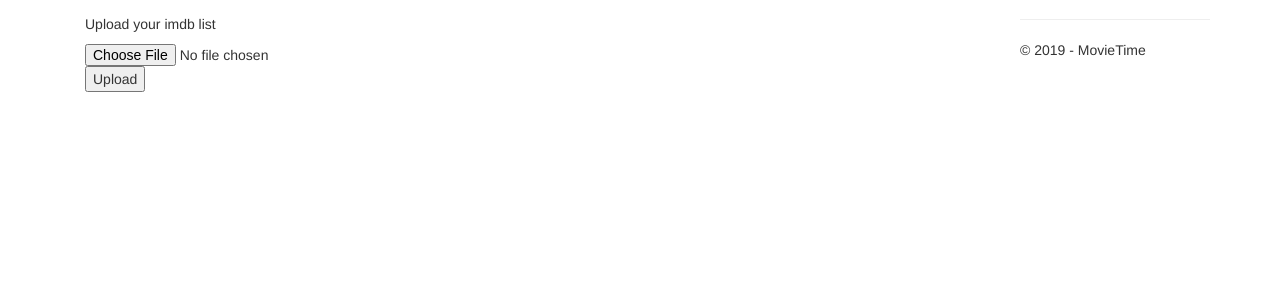
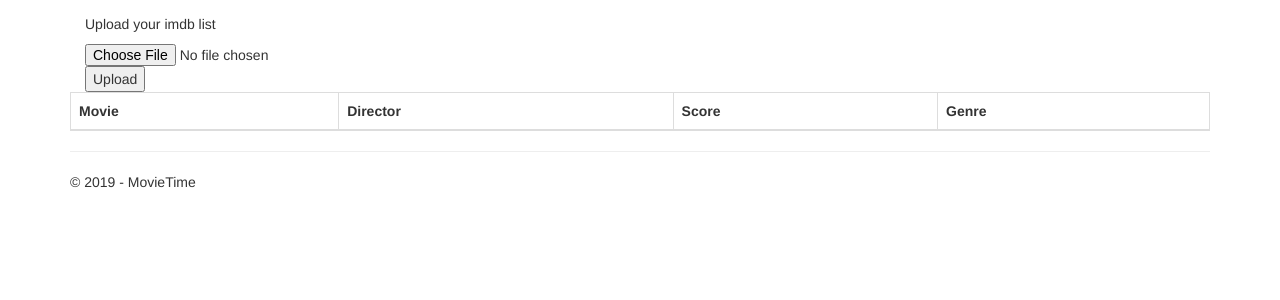
Before and after one commit to ktagseth88/MovieTime, an ASP.NET Core app: page /Home/Index in a window 1280 px wide. Shown: the part 51-351 px from the top of the page. Run offline with ASP.NET Core 8, Linux system fonts and the light colour scheme; the visitor is signed in with stand-in values (Sample User, id 1); lists and menus that the app fills with data are empty; some libraries are stand-ins or nearby versions.

Commit message:
showing users movie list on home page

```diff
--- a/MovieTime/Controllers/HomeController.cs
+++ b/MovieTime/Controllers/HomeController.cs
@@ -26,7 +26,15 @@
 
         public IActionResult Index()
         {
-            return View();
+            var userMovieDetails = _watchListService.GetUserMovieList(HttpContext.User.Identity.Name).Select(x => new ViewModels.UserMovieDetailViewModel
+            {
+                Rating = x.Rating,
+                Director = x.Director,
+                MovieTitle = x.MovieTitle,
+                Genre = x.Genre
+            });
+
+            return View(userMovieDetails);
         }
 
         [HttpPost]
@@ -34,7 +42,7 @@
         {
             var contents = new List<WatchListUpload>();
 
-            using(var reader = new StreamReader(watchlistEntry.OpenReadStream()))
+            using(var reader = new StreamReader(watchlistEntry.OpenReadStream(), System.Text.Encoding.UTF8))
             {
                 //fileContents = await reader.ReadToEndAsync();
                 var csvReader = new CsvReader(reader);
@@ -57,7 +65,7 @@
 
             _watchListService.UpsertWatchList(watchlist);
 
-            return Ok(new { Count = contents.Count() });
+            return RedirectToAction("Index");
         }
 
         public IActionResult Error()
--- a/MovieTime/Views/Home/Index.cshtml
+++ b/MovieTime/Views/Home/Index.cshtml
@@ -1,3 +1,5 @@
+@model IEnumerable<MovieTime.ViewModels.UserMovieDetailViewModel>
+
 @{
     ViewData["Title"] = "Home Page";
 }
@@ -15,3 +17,25 @@
         </div>
     </div>
 </form>
+
+<table class="table table-bordered">
+    <thead>
+        <tr>
+            <th>Movie</th>
+            <th>Director</th>
+            <th>Score</th>
+            <th>Genre</th>
+        </tr>
+    </thead>
+    <tbody>
+        @foreach(var movie in Model)
+        {
+            <tr>
+                <td>@movie.MovieTitle</td>
+                <td>@movie.Director</td>
+                <td>@movie.Rating</td>
+                <td>@movie.Genre</td>
+            </tr>
+        }
+    </tbody>
+</table>
```
Also changed, not shown: MovieTime/Models/UserMovieDetails.cs (added, +15 -0 lines), MovieTime/Services/WatchListService.cs (+15 -0 lines), MovieTime/ViewModels/UserMovieDetailViewModel.cs (added, +15 -0 lines).
